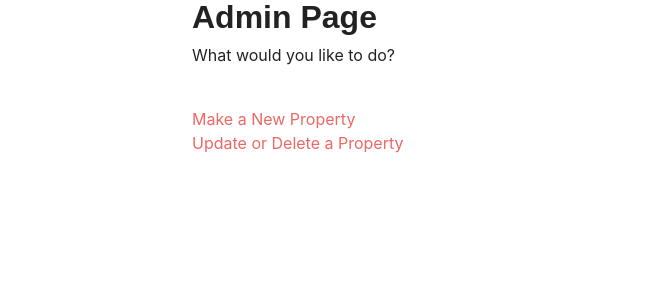
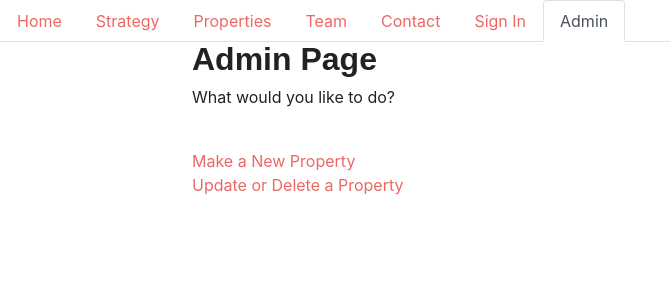
Before and after one commit to joeyvon2434/real-estate-investment, a React (Create React App) app in the folder client/: page /admin in a window 1280 px wide. Shown: the top 300 px of the page, without its empty margins (0-670 px from the left). Built offline with nearby package versions, Linux system fonts and the light colour scheme; a web font is replaced by a local one.

Commit message:
added navigation bar

```diff
--- a/client/src/App.js
+++ b/client/src/App.js
@@ -11,10 +11,12 @@ import AdminPage from "./pages/AdminPage";
 import MakeNewProperty from "./pages/MakeNewProperty";
 import UpdateProperty from "./pages/UpdateProperty";
 import NoMatch from "./pages/NoMatch";
+import NavTabs from "./pages/NavTabs";
 
 const App = () => (
   <Router>
     <div>
+      <NavTabs />
       <Switch>
         <Route exact path="/" component={Home} />
         <Route exact path="/team" component={Team} />
--- /dev/null
+++ b/client/src/pages/NavTabs.js
@@ -0,0 +1,89 @@
+import React from "react";
+import { Link } from "react-router-dom";
+import "./NavTabs.css";
+
+const NavTabs = () => (
+
+<ul className="nav nav-tabs nav-elements">
+    <li className="nav-item">
+      <Link
+        to="/"
+        className={
+          window.location.pathname === "/" ? "nav-link active" : "nav-link"
+        }
+      >
+        Home
+      </Link>
+    </li>
+
+    <li className="nav-item">
+      <Link
+        to="/strategy"
+        className={
+          window.location.pathname === "/strategy" ? "nav-link active" : "nav-link"
+        }
+      >
+        Strategy
+      </Link>
+    </li>
+
+    <li className="nav-item">
+      <Link
+        to="/properties"
+        className={
+          window.location.pathname === "/properties" ? "nav-link active" : "nav-link"
+        }
+      >
+        Properties
+      </Link>
+    </li>
+
+    <li className="nav-item">
+      <Link
+        to="/team"
+        className={
+          window.location.pathname === "/team" ? "nav-link active" : "nav-link"
+        }
+      >
+        Team
+      </Link>
+    </li>
+
+    <li className="nav-item">
+      <Link
+        to="/contact"
+        className={
+          window.location.pathname === "/contact" ? "nav-link active" : "nav-link"
+        }
+      >
+        Contact
+      </Link>
+    </li>
+
+    <li className="nav-item">
+      <Link
+        to="/signin"
+        className={
+          window.location.pathname === "/signin" ? "nav-link active" : "nav-link"
+        }
+      >
+        Sign In
+      </Link>
+    </li>
+
+    <li className="nav-item">
+      <Link
+        to="/admin"
+        className={
+          window.location.pathname === "/admin" ? "nav-link active" : "nav-link"
+        }
+      >
+        Admin
+      </Link>
+    </li>
+
+
+  </ul>
+);
+
+export default NavTabs;
```
Also changed, not shown: client/src/pages/NavTabs.css (added).
